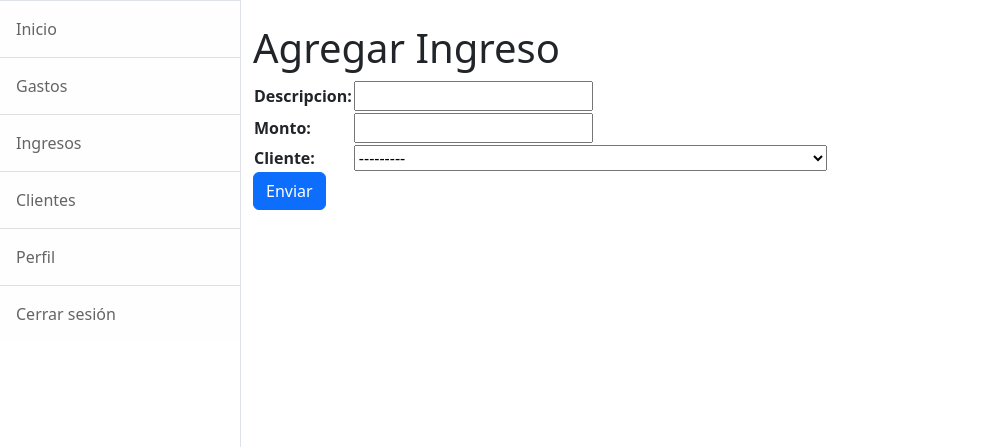
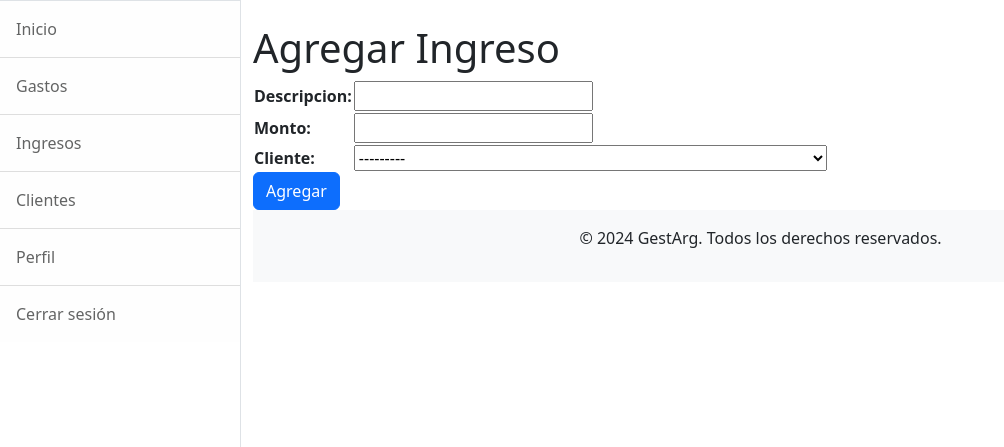
Before and after one commit to Vverty/gestarg, a Django app: page /AppFinanzas/agregar_ingreso/ in a window 1280 px wide. Shown: the part 57-504 px from the top of the page, without its empty margins (0-1004 px from the left). Run offline with Django 5.2, Linux system fonts and the light colour scheme; data comes from the database, SQL or seed files in the repository; both versions use the stored data as it was after the commit; some libraries are stand-ins or nearby versions.

Commit message:
Refinamiento entrega

```diff
--- a/gestarg/AppFinanzas/templates/AppFinanzas/agregar_ingreso.html
+++ b/gestarg/AppFinanzas/templates/AppFinanzas/agregar_ingreso.html
@@ -9,6 +9,6 @@
     <table>
         {{ form.as_table }}
     </table>
-    <input type="submit" value="Enviar" class="btn btn-primary">
+    <input type="submit" value="Agregar" class="btn btn-primary">
 </form>
 {% endblock %}
--- a/gestarg/AppFinanzas/templates/AppFinanzas/base.html
+++ b/gestarg/AppFinanzas/templates/AppFinanzas/base.html
@@ -63,6 +63,9 @@
                         ID which will toggle the menu when clicked.
                     </p>
                     {% endblock %}
+                    <footer class="bg-light text-center py-3 mt-auto">
+                        <p>&copy; 2024 GestArg. Todos los derechos reservados.</p>
+                    </footer>
                 </div>
             </div>
         </div>
```
Also changed, not shown: gestarg/db.sqlite3.
